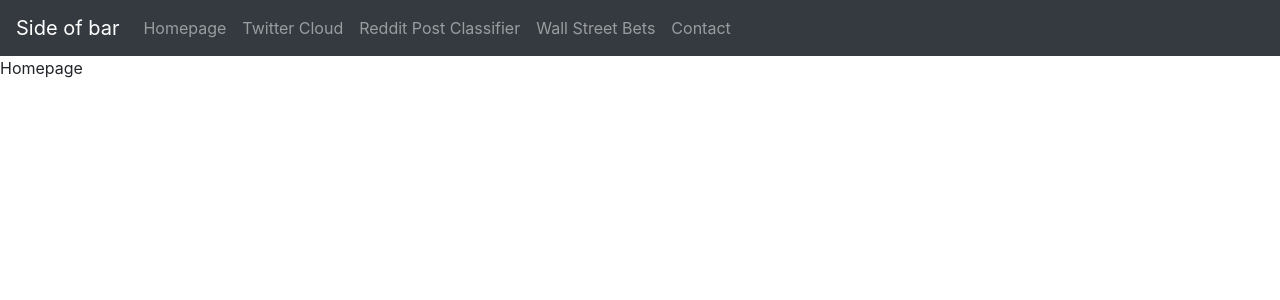
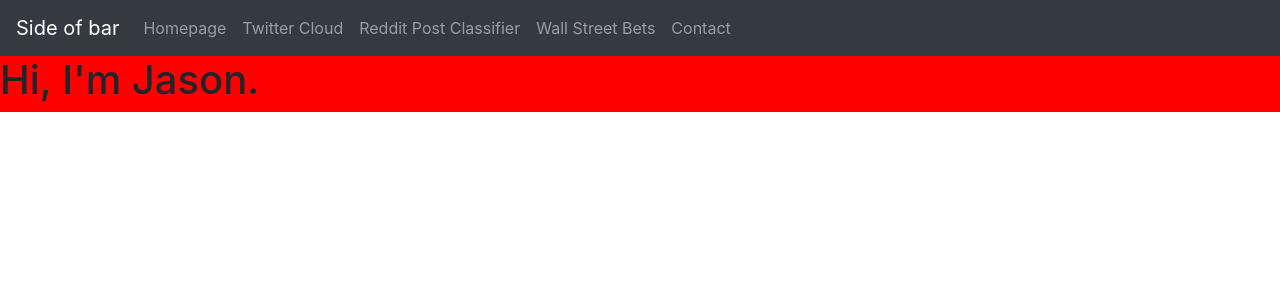
Before and after one commit to SchneiderJM/PersonalWebsite, a React (Create React App) app: page / in a window 1280 px wide. Shown: the top 300 px of the page. Built offline with nearby package versions, Linux system fonts and the light colour scheme.

Commit message:
Added distinct homepage element

```diff
--- a/src/App.js
+++ b/src/App.js
@@ -4,6 +4,7 @@ import NavigationBar from './Navigation/NavigationBar';
 import TwitterCloud from './Pages/TwitterCloud/TwitterCloud';
 import SubredditClassifier from './Pages/SubredditClassifier/SubredditClassifier';
 import WSBAnalytics from './Pages/WSBAnalytics/WSBAnalytics';
+import Homepage from './Pages/Homepage/Homepage';
 import { BrowserRouter, Route } from 'react-router-dom';
 import {useEffect} from 'react';
 
@@ -16,7 +17,7 @@ function App() {
         <NavigationBar />
       </Route>
       <Route exact path='/'>
-        <p>Homepage</p>
+        <Homepage />
       </Route>
       <Route path='/Twitter_Cloud'>
         <TwitterCloud />
--- /dev/null
+++ b/src/Pages/Homepage/Homepage.js
@@ -0,0 +1,12 @@
+import React from 'react';
+import classes from './Homepage.module.css'
+
+const Homepage = () => {
+    return(
+        <div className={classes.mainContainer}>
+            <h1>Hi, I'm Jason.</h1>
+        </div>
+    )
+}
+
+export default Homepage;
--- /dev/null
+++ b/src/Pages/Homepage/Homepage.module.css
@@ -0,0 +1,4 @@
+.mainContainer{
+    display: flex;
+    background-color: red;
+}
```
Also changed, not shown: 2 other files (tests, documents, lock files or other folders).
